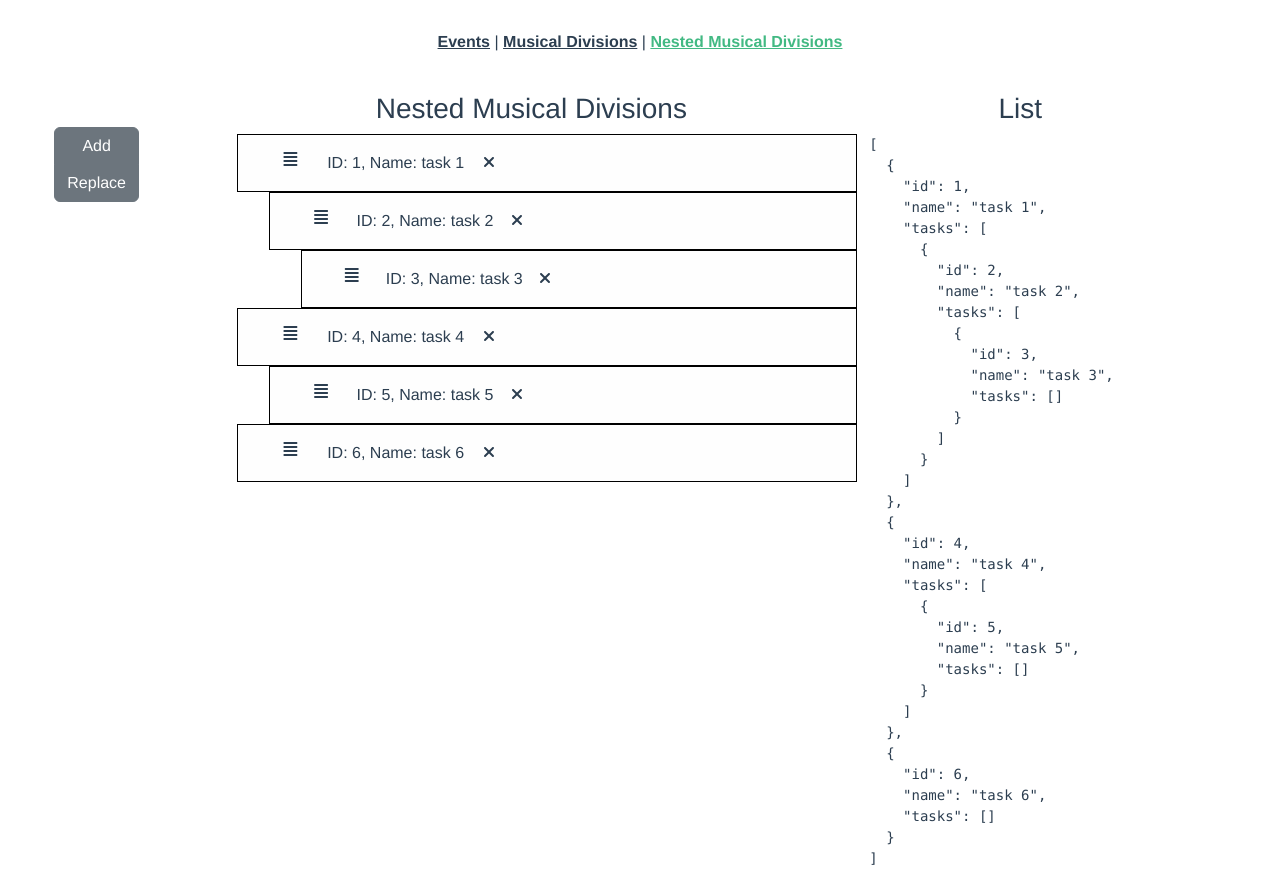
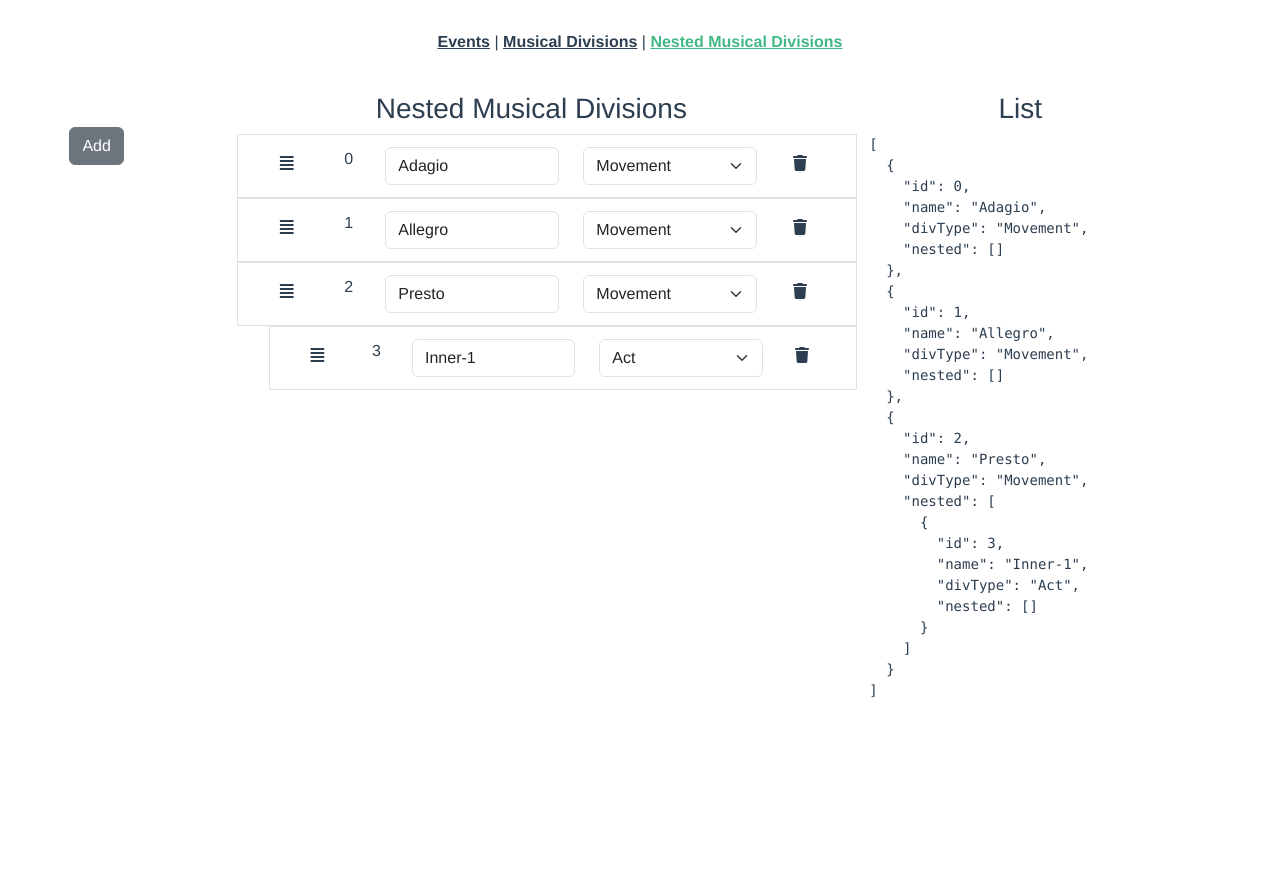
Before and after one commit to apacha/VueJsMasteryPlayground, a Vue app: page /nested in a window 1280 px wide. After the commit the page ends 800 px from the top, so only its background shows below. Built offline with nearby package versions, Linux system fonts and the light colour scheme.

Commit message:
Refactored nestedmdiv view to also reuse MusicalDivisionRow

```diff
--- a/src/components/MusicalDivisionRow.vue
+++ b/src/components/MusicalDivisionRow.vue
@@ -2,10 +2,10 @@
   <div class="row border">
     <font-awesome-icon icon="fa-solid fa-align-justify" class="col-1 handle" />
     <div class="col-1">{{ musicalDivision.id }}</div>
-    <div class="col-5">
+    <div class="col-4">
       <input type="text" class="form-control" v-model="musicalDivision.name" />
     </div>
-    <div class="col-3">
+    <div class="col-4">
       <select class="form-select" v-model="musicalDivision.divType">
         <option disabled value="">Please select one</option>
         <option v-for="v in MusicalDivisionType">{{ MusicalDivisionType[v] }}</option>
--- a/src/components/nested.vue
+++ b/src/components/nested.vue
@@ -1,15 +1,26 @@
 <template>
-  <draggable class="dragArea" tag="ul" :list="tasks" :group="{ name: 'g1' }" item-key="name">
+  <draggable
+    :list="musicalDivisions"
+    :group="{ name: 'g1' }"
+    class="dragArea"
+    tag="ul"
+    ghost-class="ghost"
+    item-key="id"
+    animation=200
+  >
     <template #item="{ element, index }">
       <div class="item-group">
-        <div class="row item">
-          <font-awesome-icon icon="fa-solid fa-align-justify" class="col-1 handle" />
-          ID: {{element.id}}, Name: {{ element.name }}
-          <div class="col-1">
-            <font-awesome-icon :icon="['fas', 'times']" class="close" @click="removeAt(element.id)" />
-          </div>
-        </div>
-        <nested-draggable :tasks="element.tasks" @removeItem="removeAt" />
+        <MusicalDivisionRow
+          class="item"
+          :musicalDivision="element"
+          :key="element.id"
+          @remove-musical-division="removeAt"
+        />
+        <nested-draggable
+          class="item-sub"
+          :musical-divisions="element.nested"
+          @removeItem="removeAt"
+        />
       </div>
     </template>
   </draggable>
@@ -31,45 +42,37 @@ export default {
 </script>
 
 <script setup lang="ts">
+import MusicalDivisionRow from '@/components/MusicalDivisionRow.vue'
+import { type MusicalDivision } from '@/types';
 import draggable from 'vuedraggable'
-const props = defineProps({
-  tasks: { type: Array, required: true }
+
+defineProps({
+  musicalDivisions: { type: Array<MusicalDivision>, required: true }
 })
-
-const emit = defineEmits<{
+defineEmits<{
   (e: 'removeItem', id: number): void
 }>()
-
-
 </script>
 
 <style scoped>
 /* .dragArea {
-  min-height: 50px;
+  min-height: 30px;
   outline: 1px dashed;
 } */
+.ghost {
+  opacity: 0.5;
+  color: #5dc7d1;
+}
 .item-container {
-  max-width: 20rem;
+  max-width: 70rem;
   margin: 0;
 }
+.item {
+  padding: 12px;
+  border: solid black 1px;
 
-.item {
-  padding: 1rem;
-  border: solid black 1px;
-  background-color: #fefefe;
 }
 .item-sub {
-  margin: 0 0 0 1rem;
-}
-
-close {
-  float: right;
-  padding-top: 8px;
-  padding-bottom: 8px;
-}
-
-.close:hover {
-  color: red;
-  cursor: pointer;
+  margin: 0px;
 }
 </style>
--- a/src/views/NestedMDiv.vue
+++ b/src/views/NestedMDiv.vue
@@ -4,19 +4,20 @@
       <div class="form-group">
         <div class="btn-group-vertical buttons" role="group" aria-label="Basic example">
           <button class="btn btn-secondary" @click="add">Add</button>
-          <button class="btn btn-secondary" @click="replace">Replace</button>
         </div>
       </div>
     </div>
     <div class="col-6">
       <h3>Nested Musical Divisions</h3>
-      <nested-draggable :tasks="taskList" @removeItem="removeAt" />
+      <nested-draggable :musical-divisions="musicalDivisions" @removeItem="removeAt" />
     </div>
-    <rawDisplayer class="col-3" :value="taskList" title="List" />
+    <rawDisplayer class="col-3" :value="musicalDivisions" title="List" />
   </div>
 </template>
 
 <script lang="ts">
+import type { MusicalDivision } from '@/types'
+import { MusicalDivisionType } from '@/types'
 import draggable from 'vuedraggable'
 
 export default {
@@ -30,21 +31,14 @@ export default {
     return {
       globalid: 7,
       enabled: true,
-      taskList: [
+      musicalDivisions: [
+        { id: 0, name: 'Adagio', divType: MusicalDivisionType.Movement, nested: [] },
+        { id: 1, name: 'Allegro', divType: MusicalDivisionType.Movement, nested: [] },
         {
-          id: 1,
-          name: 'task 1',
-          tasks: [{ id: 2, name: 'task 2', tasks: [{ id: 3, name: 'task 3', tasks: [] }] }]
-        },
-        {
-          id: 4,
-          name: 'task 4',
-          tasks: [{ id: 5, name: 'task 5', tasks: [] }]
-        },
-        {
-          id: 6,
-          name: 'task 6',
-          tasks: []
+          id: 2,
+          name: 'Presto',
+          divType: MusicalDivisionType.Movement,
+          nested: [{ id: 3, name: 'Inner-1', divType: MusicalDivisionType.Act, nested: [] }]
         }
       ],
       dragging: false
@@ -64,26 +58,23 @@ export default {
   },
   methods: {
     add: function () {
-      this.taskList.push({ id: this.globalid++, name: '', tasks: [] })
-    },
-    replace: function () {
-      this.taskList = [{ id: this.globalid++, name: 'Edgard', tasks: [] }]
+      this.musicalDivisions.push({ id: this.globalid++, name: '', divType:MusicalDivisionType.Movement, nested: [] })
     },
     removeAt(id: number) {
       window.console.log('Searching for: ' + id)
-      this.removeById(id, this.taskList)
+      this.removeById(id, this.musicalDivisions)
     },
-    removeById(id: number, taskList: Array<Object>) {
-      let index: number = taskList.findIndex((element) => element.id === id)
-      if (index >= 0){
-        window.console.log('Deleting: ' + id + " at index " + index)
-        taskList.splice(index, 1)
+    removeById(id: number, musicalDivisions: Array<MusicalDivision>) {
+      let index: number = musicalDivisions.findIndex((element) => element.id === id)
+      if (index >= 0) {
+        window.console.log('Deleting: ' + id + ' at index ' + index)
+        musicalDivisions.splice(index, 1)
       } else {
         // Go into each child and recursively try to delete from there
-        for (let inner = 0; inner < taskList.length; inner++) {
-          const element = taskList[inner];
-          window.console.log('Searching for: ' + id + " in element with ID " + element.id)
-          this.removeById(id, element.tasks)
+        for (let inner = 0; inner < musicalDivisions.length; inner++) {
+          const element = musicalDivisions[inner]
+          window.console.log('Searching for: ' + id + ' in element with ID ' + element.id)
+          this.removeById(id, element.nested)
         }
       }
     },
```
